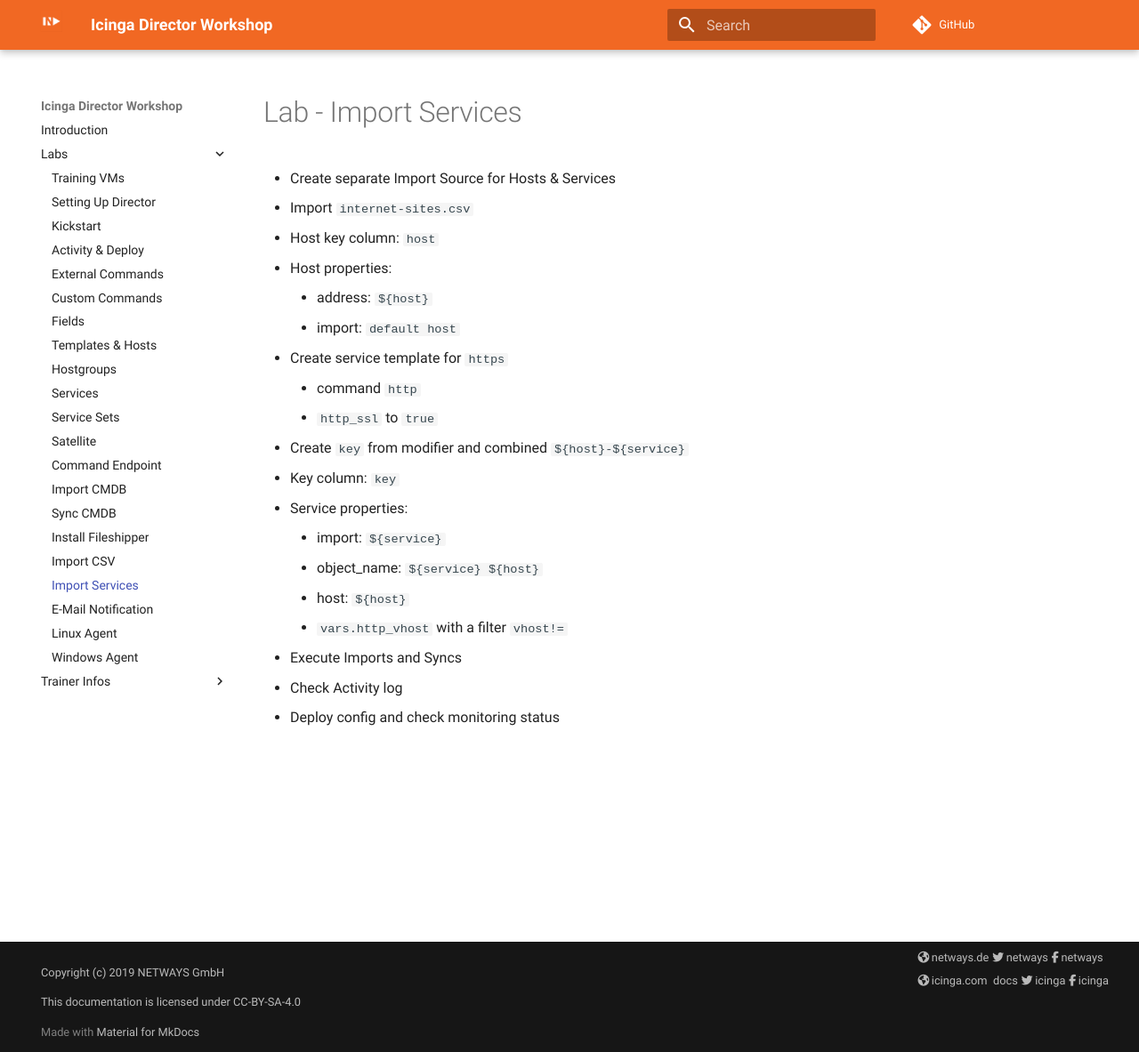
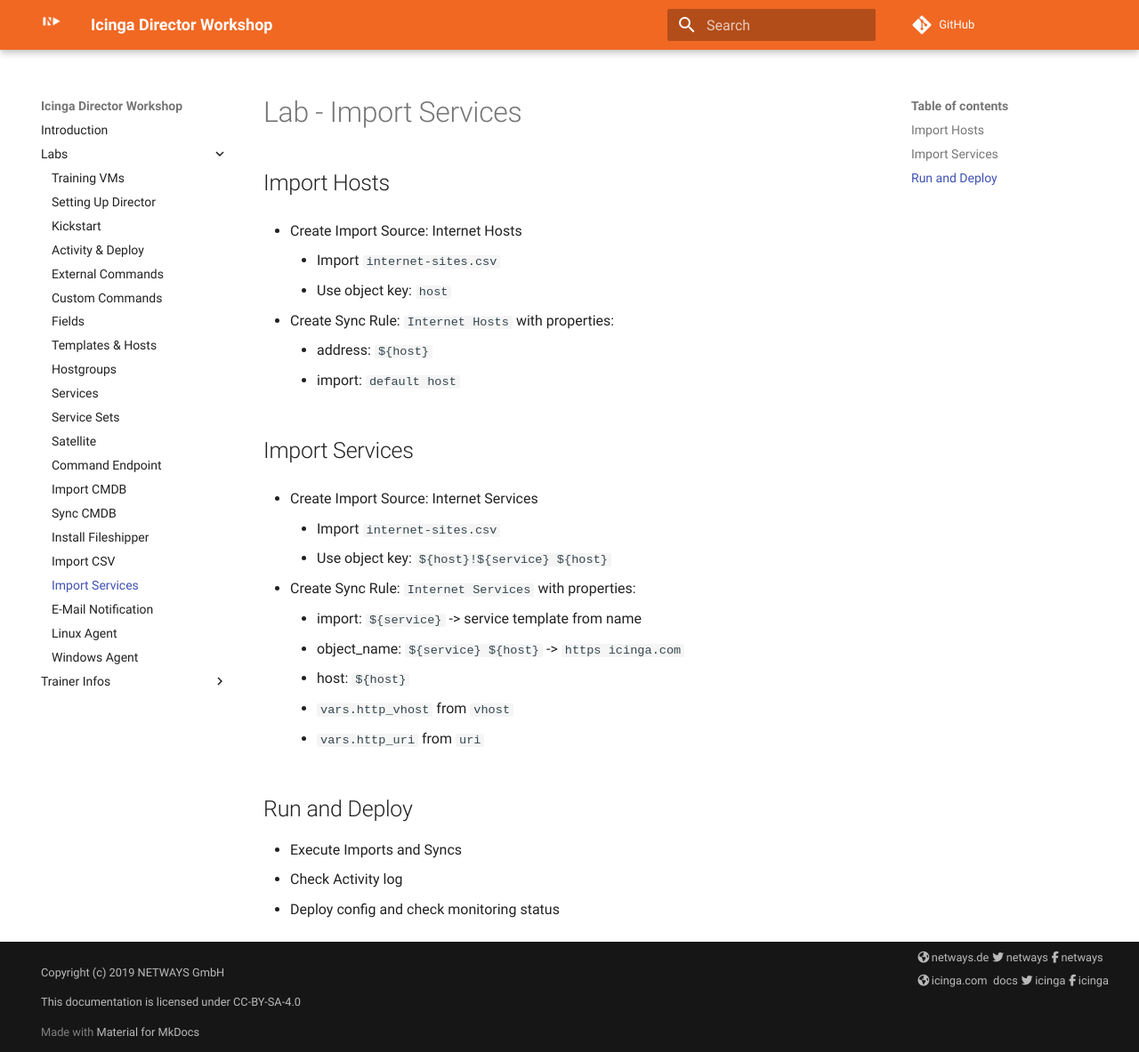
Before and after one commit to NETWAYS/workshop-icinga-director, an MkDocs documentation site: the page built from content/labs/65-Import-Services.md, in a window 1280 px wide and 1183 px high. Shown: the whole window at 89% size. Built offline with MkDocs 1.6.1 and Material for MkDocs 9.7.7, drawn with Linux system fonts in a browser that asks for light colours; nearby versions of some CDN libraries; library files that are not in the unit come from our copies; comment, search, counter and statistics services are not loaded.

Commit message:
Update Import Services lab

```diff
--- a/content/labs/65-Import-Services.md
+++ b/content/labs/65-Import-Services.md
@@ -1,25 +1,30 @@
 Lab - Import Services
 =====================
 
-* Create separate Import Source for Hosts & Services
-* Import `internet-sites.csv`
+## Import Hosts
 
-* Host key column: `host`
-* Host properties:
+* Create Import Source: Internet Hosts
+    - Import `internet-sites.csv`
+    - Use object key: `host`
+
+* Create Sync Rule: `Internet Hosts` with properties:
     - address: `${host}`
     - import: `default host`
 
-* Create service template for `https`
-    - command `http`
-    - `http_ssl` to `true`
+## Import Services
 
-* Create `key` from modifier and combined `${host}-${service}`
-* Key column: `key`
-* Service properties:
-    - import: `${service}`
-    - object_name: `${service} ${host}`
+* Create Import Source: Internet Services
+    - Import `internet-sites.csv`
+    - Use object key: `${host}!${service} ${host}`
+
+* Create Sync Rule: `Internet Services` with properties:
+    - import: `${service}` -> service template from name
+    - object_name: `${service} ${host}` -> `https icinga.com`
     - host: `${host}`
-    - `vars.http_vhost` with a filter `vhost!=`
+    - `vars.http_vhost` from `vhost`
+    - `vars.http_uri` from `uri`
+
+## Run and Deploy
 
 * Execute Imports and Syncs
 * Check Activity log
```
